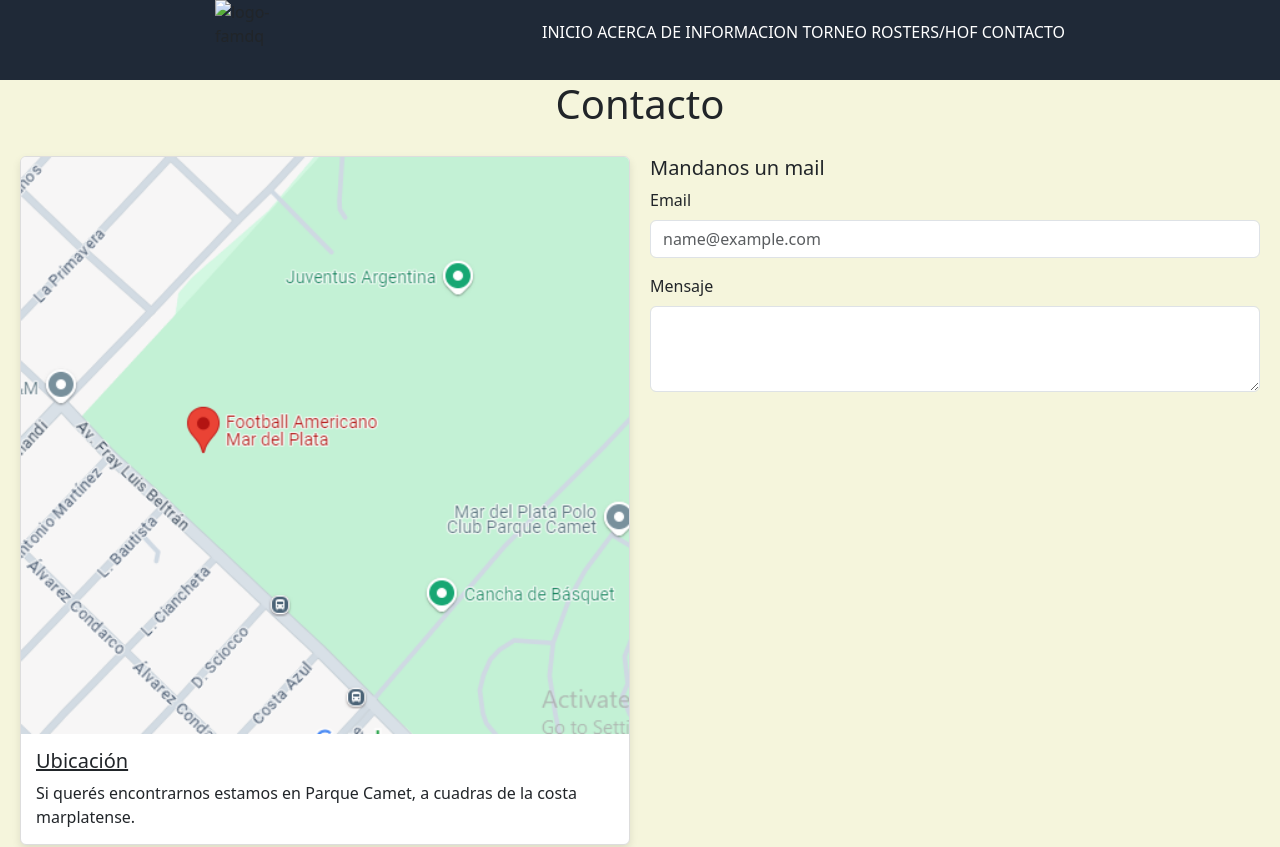
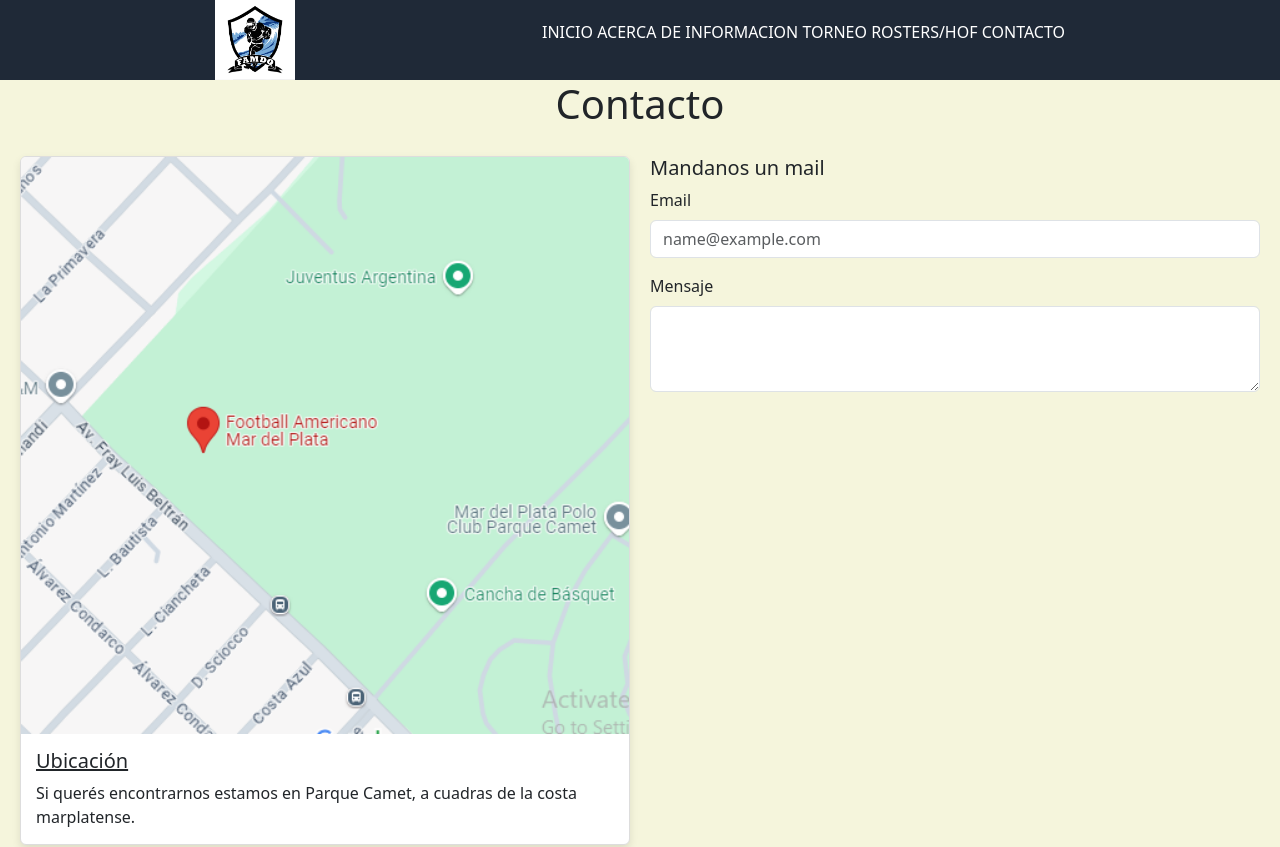
Before and after one commit to romerogerman/pre-entrega2-RomeroGerman, a plain HTML site: page pages/contacto.html in a window 1280 px wide. Shown: the top 847 px of the page. Drawn offline with nearby package versions, Linux system fonts and the light colour scheme.

Commit message:
modifique logos de todas las paginas

```diff
--- a/pages/contacto.html
+++ b/pages/contacto.html
@@ -16,7 +16,8 @@
     <header id="header">
         <nav id="navBar">
 
-            <img class="logo-h" src="images/logo-famdq.png" alt="logo-famdq">
+            <img class="logo-h" src="../images/logo-famdq.png" alt="logo-famdq">
+
             <ul>
                 <li><a href="../index.html">INICIO</a></li>
                 <li><a href="acercade.html">ACERCA DE</a></li>
```
Also changed, not shown: pages/acercade.html (+1 -1 lines), pages/informacion.html (+2 -1 lines), pages/rosters-hof.html (+2 -1 lines).
